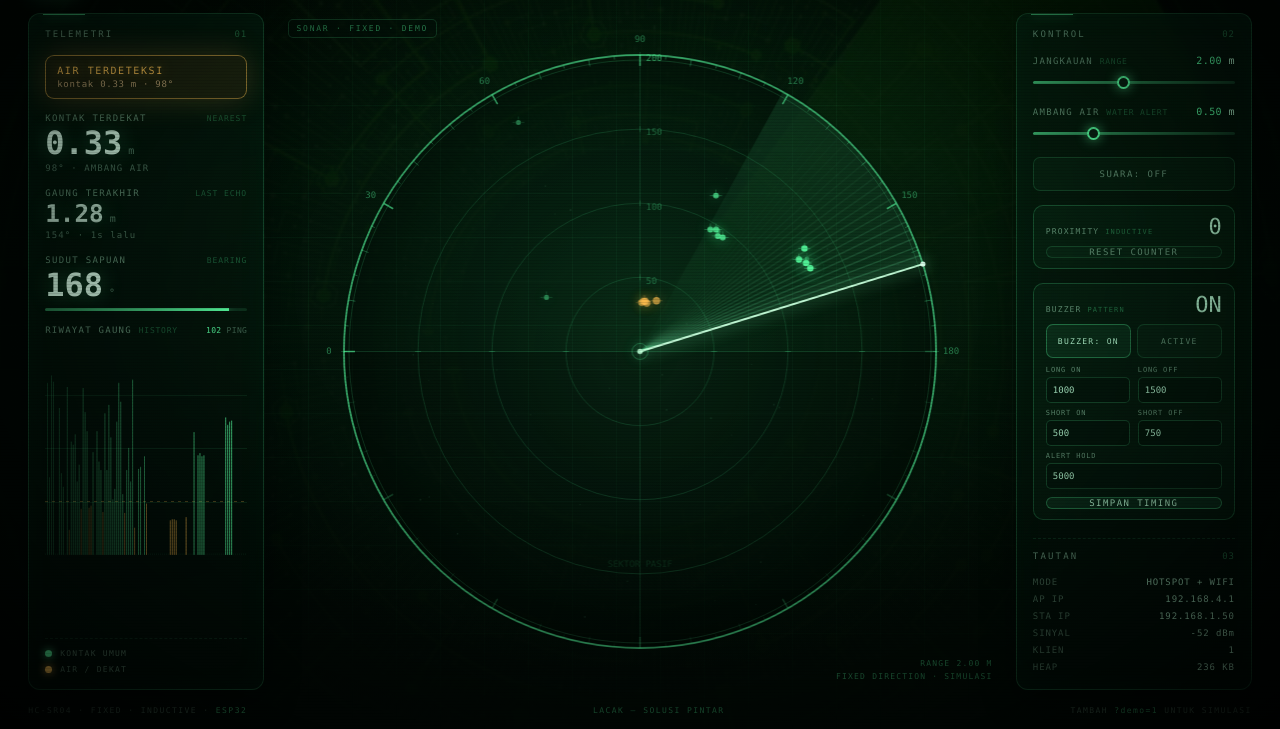
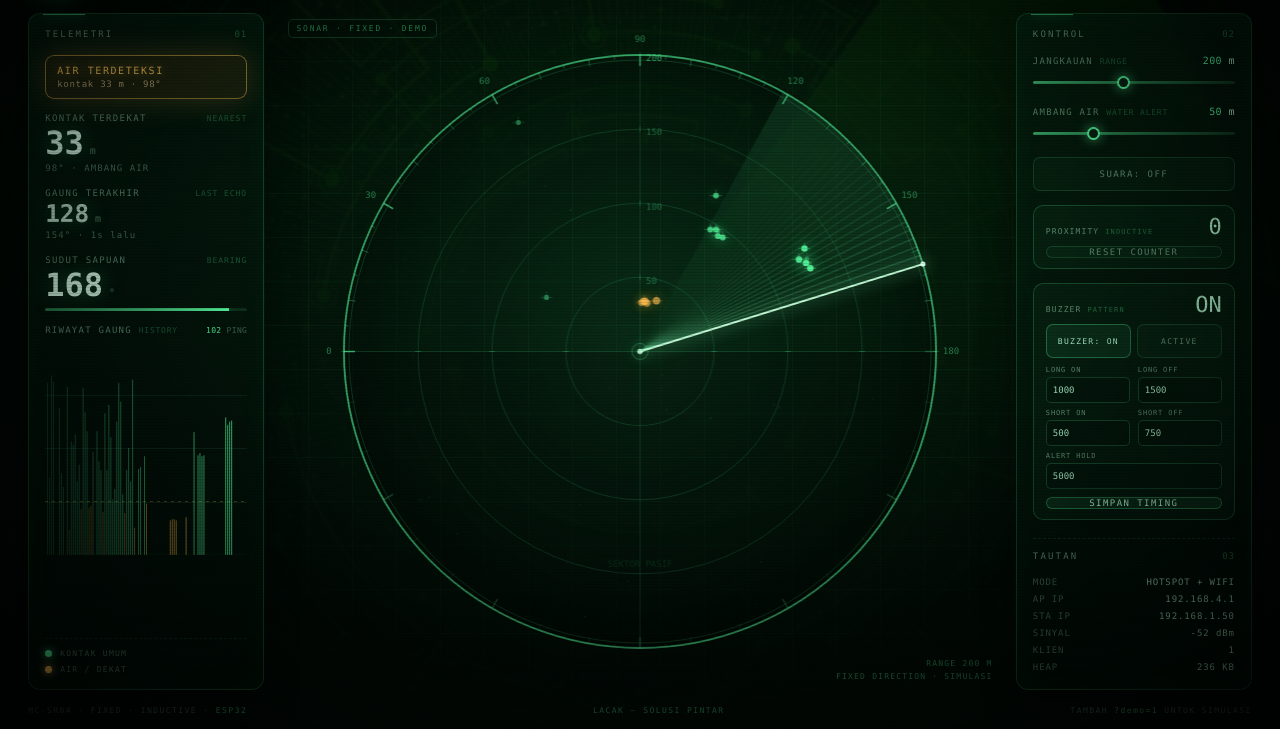
Before and after one commit to bytebleed2025-star/ESP32_Radar, a plain HTML site: page android_app/app/src/main/assets/index.html in a window 1280 px wide. Shown: the part 71-800 px from the top of the page. Drawn offline with Linux system fonts and the light colour scheme; animation ran at ten frames a second.

Commit message:
Show distance unit m without converting the value

```diff
--- a/android_app/app/src/main/assets/index.html
+++ b/android_app/app/src/main/assets/index.html
@@ -751,12 +751,12 @@
         <button class="btn hold-btn" id="hand-move" hidden>TAHAN = GERAK</button>
 
         <label class="slider">
-          <div class="slider-top"><span>JANGKAUAN <small>RANGE</small></span><b><span id="range-val">2.00</span> m</b></div>
+          <div class="slider-top"><span>JANGKAUAN <small>RANGE</small></span><b><span id="range-val">200</span> m</b></div>
           <input id="range" type="range" min="40" max="400" step="10" value="200"/>
         </label>
 
         <label class="slider">
-          <div class="slider-top"><span>AMBANG AIR <small>WATER ALERT</small></span><b><span id="thr-val">0.50</span> m</b></div>
+          <div class="slider-top"><span>AMBANG AIR <small>WATER ALERT</small></span><b><span id="thr-val">50</span> m</b></div>
           <input id="thr" type="range" min="10" max="150" step="5" value="50"/>
         </label>
 
@@ -1009,7 +1009,8 @@
 
   /* ---------- helpers ---------- */
   function clamp(v, a, b){ return Math.min(b, Math.max(a, v)); }
-  function meters(cm){ return (cm / 100).toFixed(2); }
+  /* Distance shown with unit "m": the raw sensor value is used as-is. */
+  function distText(v){ return String(Math.round(v)); }
   function fmtUp(sec){
     sec = Math.max(0, Math.floor(sec || 0));
     var h = Math.floor(sec/3600), m = Math.floor((sec%3600)/60), s = sec%60;
@@ -1496,7 +1497,7 @@
   /* ---------- data ---------- */
   function syncRangeUI(){
     $("range").value = S.maxRange;
-    $("range-val").textContent = meters(S.maxRange);
+    $("range-val").textContent = distText(S.maxRange);
     updateNote();
   }
   function syncSpeedUI(){
@@ -1505,12 +1506,12 @@
     updateNote();
   }
   function updateNote(){
-    $("scope-note").innerHTML = "RANGE " + meters(S.maxRange) + " M<br/>FIXED DIRECTION" +
+    $("scope-note").innerHTML = "RANGE " + distText(S.maxRange) + " M<br/>FIXED DIRECTION" +
       (S.demo ? " · SIMULASI" : "");
   }
   function syncThresholdUI(){
     $("thr").value = S.threshold;
-    $("thr-val").textContent = meters(S.threshold);
+    $("thr-val").textContent = distText(S.threshold);
   }
   function syncManualUI(){
     $("angle").value = S.manual;
@@ -2072,11 +2073,11 @@
     var near = nearestContact();
     var water = !!(near && near.d <= S.threshold);
 
-    $("nearest").textContent = near ? meters(near.d) : "—";
+    $("nearest").textContent = near ? distText(near.d) : "—";
     $("nearest-angle").textContent = near ? (Math.round(near.a) + "° · " + (water ? "AMBANG AIR" : "KONTAK")) : "menunggu data";
 
     if (S.lastEcho){
-      $("last").textContent = meters(S.lastEcho.d);
+      $("last").textContent = distText(S.lastEcho.d);
       $("last-angle").textContent = Math.round(S.lastEcho.a) + "° · " + (Math.max(0, Math.round((now - S.lastEcho.t) / 1000))) + "s lalu";
     } else {
       $("last").textContent = "—";
@@ -2093,11 +2094,11 @@
     if (water){
       box.classList.add("danger");
       title.textContent = "AIR TERDETEKSI";
-      sub.textContent = "kontak " + meters(near.d) + " m · " + Math.round(near.a) + "°";
+      sub.textContent = "kontak " + distText(near.d) + " m · " + Math.round(near.a) + "°";
     } else {
       box.classList.remove("danger");
       title.textContent = "AREA BERSIH";
-      sub.textContent = "tidak ada kontak ≤ " + meters(S.threshold) + " m";
+      sub.textContent = "tidak ada kontak ≤ " + distText(S.threshold) + " m";
     }
 
     if (water && !S.wasWater) ping(1040, 0.30, 0.11);
@@ -2156,20 +2157,20 @@
     var rangeTimer = null, thrTimer = null, angleTimer = null;
 
     rangeEl.value = S.maxRange;
-    $("range-val").textContent = meters(S.maxRange);
+    $("range-val").textContent = distText(S.maxRange);
     rangeEl.addEventListener("input", function(){
       S.maxRange = clamp(parseInt(rangeEl.value, 10) || 200, 40, 400);
-      $("range-val").textContent = meters(S.maxRange);
+      $("range-val").textContent = distText(S.maxRange);
       updateNote();
       clearTimeout(rangeTimer);
       rangeTimer = setTimeout(function(){ send("R" + S.maxRange); }, 90);
     });
 
     thrEl.value = S.threshold;
-    $("thr-val").textContent = meters(S.threshold);
+    $("thr-val").textContent = distText(S.threshold);
     thrEl.addEventListener("input", function(){
       S.threshold = clamp(parseInt(thrEl.value, 10) || 50, 10, 150);
-      $("thr-val").textContent = meters(S.threshold);
+      $("thr-val").textContent = distText(S.threshold);
       savePrefs();
       clearTimeout(thrTimer);
       thrTimer = setTimeout(function(){ send("T" + S.threshold); }, 90);
--- a/android_app/app/src/main/res/values/strings.xml
+++ b/android_app/app/src/main/res/values/strings.xml
@@ -16,7 +16,7 @@
     <string name="help_title">CARA MENGHUBUNGKAN</string>
     <string name="help_steps">Bluetooth:\n1. Pair “DetektorAir” (PIN 1234).\n2. Pilih DetektorAir, tekan HUBUNGKAN.\n\nWiFi:\n1. Sambungkan HP ke hotspot “DetektorAir” (password radar12345).\n2. Tekan BUKA WEB UI (WIFI).\n3. Web UI lengkap dengan CONFIG dan OTA.\n\nSaat radar tampil, tekan Back untuk memutus koneksi.</string>
     <string name="back_hint">Saat radar tampil, tekan tombol Back untuk memutus koneksi.</string>
-    <string name="version">APK 2.0.3e · HYBRID BT + WIFI</string>
+    <string name="version">APK 2.0.3f · HYBRID BT + WIFI</string>
     <string name="invalid_address">Pilih perangkat Bluetooth terlebih dahulu.</string>
     <string name="connection_failed">Tidak dapat terhubung ke perangkat Bluetooth.</string>
     <string name="connection_hint">Pastikan DetektorAir sudah dipair dan Bluetooth aktif.</string>
```
Also changed, not shown: web/index.html (+15 -14 lines), bin/v2.0.3/SHA256SUMS.txt, 11 other files.
